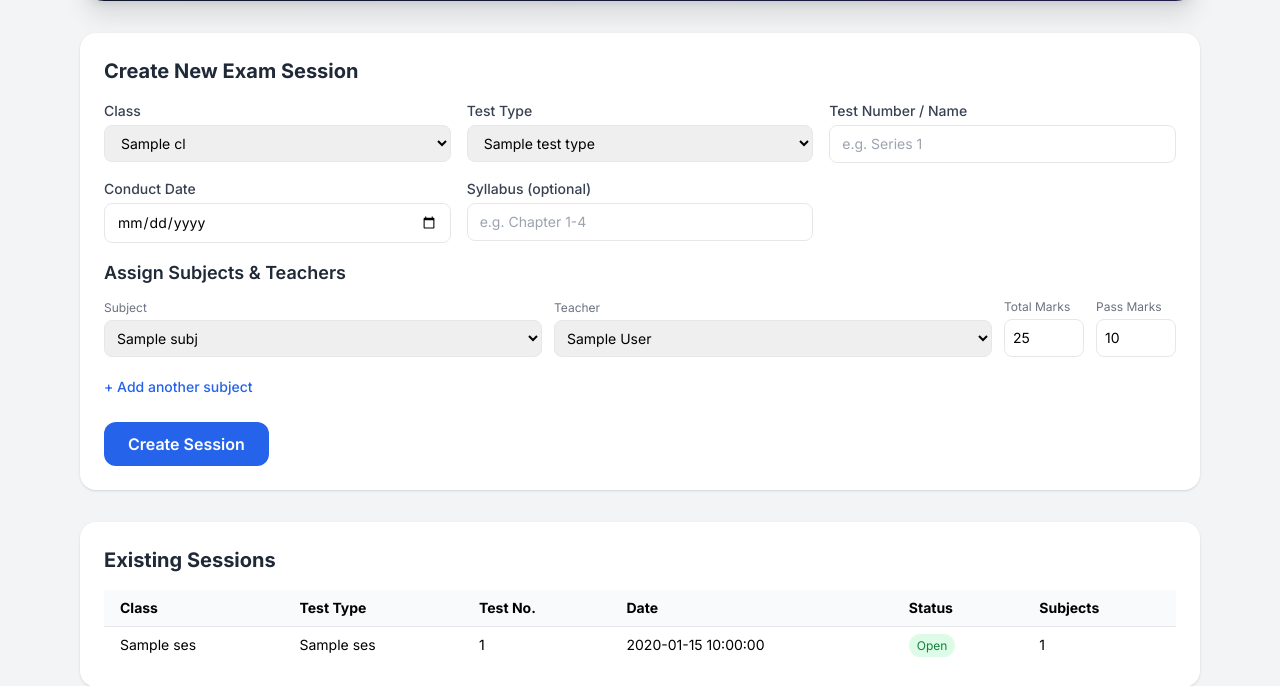
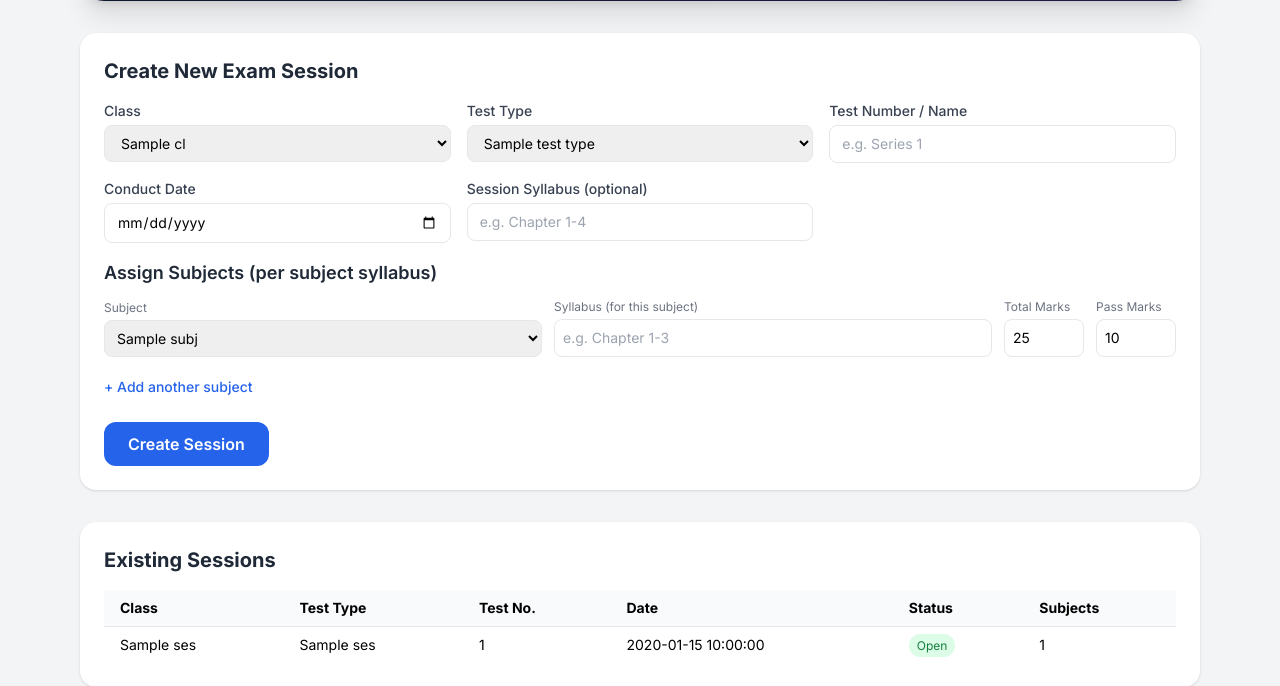
Before and after one commit to jaounabbas5121488-glitch/MPS-Exams-System-, a FastAPI app: template templates/admin_exam_sessions.html in a window 1280 px wide. Shown: the part 167-853 px from the top of the page. Run offline with FastAPI, Linux system fonts and the light colour scheme; the template is opened without the code that fills it: most values are stand-ins (such as "Sample title", 1, 10 or a date in 2020); some libraries are stand-ins or nearby versions.

Commit message:
Updated admin panel design and teacher deactivation logic

```diff
--- a/database.py
+++ b/database.py
@@ -521,10 +521,6 @@ def init_db():
     _add_column_if_missing(cur, "attendance", "check_in_ts", "TEXT")
     _add_column_if_missing(cur, "attendance", "punctuality", "TEXT DEFAULT 'on-time'")
 
-    # is_open defaults to 0 (closed) -- a day only becomes a school day when
-    # the admin explicitly marks it open via the calendar and saves. No row
-    # is ever inserted without an explicit is_open value in this codebase,
-    # but the column default matches that "closed unless marked" rule too.
     cur.execute("""
         CREATE TABLE IF NOT EXISTS school_calendar (
             date TEXT PRIMARY KEY,
@@ -582,7 +578,8 @@ def init_db():
             UNIQUE(teacher_email, date, class_id, subject_id, test_type_id, student_id)
         )
     """)
-        # ------------------------------------------------------------
+
+    # ------------------------------------------------------------
     # NEW TABLES FOR EXAM MARKS SYSTEM
     # ------------------------------------------------------------
     cur.execute("""
@@ -605,7 +602,7 @@ def init_db():
             id INTEGER PRIMARY KEY AUTOINCREMENT,
             session_id INTEGER NOT NULL,
             subject_id INTEGER NOT NULL,
-            teacher_email TEXT NOT NULL,
+            teacher_email TEXT NOT NULL DEFAULT '',
             total_marks REAL NOT NULL,
             passing_marks REAL NOT NULL DEFAULT 0,
             submitted INTEGER NOT NULL DEFAULT 0,
@@ -613,6 +610,8 @@ def init_db():
             FOREIGN KEY (subject_id) REFERENCES subjects(id)
         )
     """)
+
+    _add_column_if_missing(cur, "exam_session_subjects", "syllabus", "TEXT DEFAULT ''")
 
     cur.execute("""
         CREATE TABLE IF NOT EXISTS exam_marks (
--- a/main.py
+++ b/main.py
@@ -589,6 +589,7 @@ def admin_master_data(request: Request):
         "test_types": test_types,
     })
 
+
 @app.post("/admin/master-data/add/subject")
 def add_subject(request: Request, name: str = Form(...)):
     user = require_admin(request)
@@ -615,6 +616,19 @@ def add_test_type(request: Request, name: str = Form(...)):
     return RedirectResponse(url="/admin/master-data", status_code=303)
 
 
+@app.post("/admin/master-data/add/class")
+def add_class(request: Request, name: str = Form(...)):
+    user = require_admin(request)
+    conn = get_db()
+    try:
+        conn.execute("INSERT INTO classes (name) VALUES (?)", (name.strip(),))
+        conn.commit()
+    except Exception:
+        pass
+    conn.close()
+    return RedirectResponse(url="/admin/master-data", status_code=303)
+
+
 @app.post("/admin/master-data/delete/subject/{subject_id}")
 def delete_subject(subject_id: int, request: Request):
     user = require_admin(request)
@@ -633,17 +647,7 @@ def delete_test_type(test_type_id: int, request: Request):
     conn.commit()
     conn.close()
     return RedirectResponse(url="/admin/master-data", status_code=303)
-@app.post("/admin/master-data/add/class")
-def add_class(request: Request, name: str = Form(...)):
-    user = require_admin(request)
-    conn = get_db()
-    try:
-        conn.execute("INSERT INTO classes (name) VALUES (?)", (name.strip(),))
-        conn.commit()
-    except Exception:
-        pass
-    conn.close()
-    return RedirectResponse(url="/admin/master-data", status_code=303)
+
 
 @app.post("/admin/master-data/delete/class/{class_id}")
 def delete_class(class_id: int, request: Request):
@@ -654,6 +658,7 @@ def delete_class(class_id: int, request: Request):
     conn.close()
     return RedirectResponse(url="/admin/master-data", status_code=303)
 
+
 # ===================== ADMIN EXAM SESSIONS =====================
 @app.get("/admin/exam-sessions", response_class=HTMLResponse)
 def admin_exam_sessions(request: Request):
@@ -662,9 +667,6 @@ def admin_exam_sessions(request: Request):
     classes = conn.execute("SELECT * FROM classes ORDER BY name").fetchall()
     subjects = conn.execute("SELECT * FROM subjects ORDER BY name").fetchall()
     test_types = conn.execute("SELECT * FROM test_types ORDER BY name").fetchall()
-    teachers = conn.execute(
-        "SELECT email, full_name FROM users WHERE role = 'teacher' AND status = 'approved' AND is_active = 1 ORDER BY full_name"
-    ).fetchall()
     sessions = conn.execute("""
         SELECT es.*, c.name as class_name, tt.name as test_type_name,
         (SELECT COUNT(*) FROM exam_session_subjects WHERE session_id = es.id) as subject_count
@@ -680,7 +682,6 @@ def admin_exam_sessions(request: Request):
         "classes": classes,
         "subjects": subjects,
         "test_types": test_types,
-        "teachers": teachers,
         "sessions": sessions,
     })
 
@@ -693,14 +694,14 @@ async def admin_create_exam_session(request: Request):
     test_type_id = int(form["test_type_id"])
     test_number = form["test_number"].strip()
     conduct_date = form["conduct_date"].strip()
-    syllabus = form.get("syllabus", "").strip()
+    session_syllabus = form.get("session_syllabus", "").strip()
 
     conn = get_db()
     cur = conn.cursor()
     cur.execute("""
         INSERT INTO exam_sessions (class_id, test_type_id, test_number, conduct_date, syllabus)
         VALUES (?, ?, ?, ?, ?)
-    """, (class_id, test_type_id, test_number, conduct_date, syllabus))
+    """, (class_id, test_type_id, test_number, conduct_date, session_syllabus))
     session_id = cur.lastrowid
 
     idx = 0
@@ -709,13 +710,13 @@ async def admin_create_exam_session(request: Request):
         if subj_key not in form:
             break
         subject_id = int(form[subj_key])
-        teacher_email = form[f"teacher_email_{idx}"].strip()
         total_marks = float(form[f"total_marks_{idx}"])
         passing_marks = float(form[f"passing_marks_{idx}"])
+        syllabus = form.get(f"syllabus_{idx}", "").strip()
         cur.execute("""
-            INSERT INTO exam_session_subjects (session_id, subject_id, teacher_email, total_marks, passing_marks)
-            VALUES (?, ?, ?, ?, ?)
-        """, (session_id, subject_id, teacher_email, total_marks, passing_marks))
+            INSERT INTO exam_session_subjects (session_id, subject_id, teacher_email, total_marks, passing_marks, syllabus)
+            VALUES (?, ?, '', ?, ?, ?)
+        """, (session_id, subject_id, total_marks, passing_marks, syllabus))
         idx += 1
 
     conn.commit()
@@ -738,9 +739,8 @@ def teacher_exam_marks_home(request: Request, session_id: int | None = None):
         JOIN exam_session_subjects ess ON ess.session_id = es.id
         JOIN classes c ON c.id = es.class_id
         JOIN test_types tt ON tt.id = es.test_type_id
-        WHERE ess.teacher_email = ?
         ORDER BY es.conduct_date DESC
-    """, (user["email"],)).fetchall()
+    """).fetchall()
 
     selected_session_id = session_id or (sessions[0]["id"] if sessions else None)
     session_subjects = []
@@ -749,8 +749,8 @@ def teacher_exam_marks_home(request: Request, session_id: int | None = None):
             SELECT ess.*, s.name as subject_name
             FROM exam_session_subjects ess
             JOIN subjects s ON s.id = ess.subject_id
-            WHERE ess.session_id = ? AND ess.teacher_email = ?
-        """, (selected_session_id, user["email"])).fetchall()
+            WHERE ess.session_id = ?
+        """, (selected_session_id,)).fetchall()
     conn.close()
     return templates.TemplateResponse("teacher_exam_marks.html", {
         "request": request,
@@ -775,9 +775,9 @@ def marks_entry_grid(request: Request, session_subject_id: int):
         JOIN classes c ON c.id = es.class_id
         WHERE ess.id = ?
     """, (session_subject_id,)).fetchone()
-    if not ss or ss["teacher_email"] != user["email"]:
+    if not ss:
         conn.close()
-        return RedirectResponse(url="/test-marks?error=unauthorized", status_code=303)
+        return RedirectResponse(url="/test-marks?error=not_found", status_code=303)
 
     tpl = conn.execute("SELECT * FROM class_templates WHERE class_id = ?", (ss["class_id"],)).fetchone()
     extra_columns = json.loads(tpl["extra_columns"]) if tpl else []
@@ -816,11 +816,11 @@ async def save_marks_new(request: Request):
     session_id = int(form["session_id"])
 
     conn = get_db()
-    ss = conn.execute("SELECT * FROM exam_session_subjects WHERE id = ? AND teacher_email = ?",
-                      (session_subject_id, user["email"])).fetchone()
+    ss = conn.execute("SELECT * FROM exam_session_subjects WHERE id = ?",
+                      (session_subject_id,)).fetchone()
     if not ss:
         conn.close()
-        return RedirectResponse(url="/test-marks?error=unauthorized", status_code=303)
+        return RedirectResponse(url="/test-marks?error=not_found", status_code=303)
 
     conn.execute("DELETE FROM exam_marks WHERE session_subject_id = ?", (session_subject_id,))
 
@@ -855,10 +855,9 @@ def admin_exam_status(request: Request):
     sessions = []
     for sess in session_rows:
         subjects = conn.execute("""
-            SELECT ess.*, s.name as subject_name, u.full_name as teacher_name
+            SELECT ess.*, s.name as subject_name
             FROM exam_session_subjects ess
             JOIN subjects s ON s.id = ess.subject_id
-            JOIN users u ON u.email = ess.teacher_email
             WHERE ess.session_id = ?
         """, (sess["id"],)).fetchall()
         sess_dict = dict(sess)
--- a/templates/admin_exam_sessions.html
+++ b/templates/admin_exam_sessions.html
@@ -43,12 +43,12 @@
         <input type="date" name="conduct_date" required class="w-full border rounded-lg px-3 py-2 text-sm">
       </div>
       <div>
-        <label class="block text-sm font-medium text-gray-700 mb-1">Syllabus (optional)</label>
-        <input type="text" name="syllabus" placeholder="e.g. Chapter 1-4" class="w-full border rounded-lg px-3 py-2 text-sm">
+        <label class="block text-sm font-medium text-gray-700 mb-1">Session Syllabus (optional)</label>
+        <input type="text" name="session_syllabus" placeholder="e.g. Chapter 1-4" class="w-full border rounded-lg px-3 py-2 text-sm">
       </div>
     </div>
 
-    <h3 class="text-lg font-semibold text-gray-800 mb-3">Assign Subjects & Teachers</h3>
+    <h3 class="text-lg font-semibold text-gray-800 mb-3">Assign Subjects (per subject syllabus)</h3>
     <div id="subjects-container">
       <div class="subject-row flex flex-wrap items-end gap-3 mb-3">
         <div class="flex-1 min-w-[150px]">
@@ -59,13 +59,9 @@
             {% endfor %}
           </select>
         </div>
-        <div class="flex-1 min-w-[150px]">
-          <label class="block text-xs text-gray-500 mb-1">Teacher</label>
-          <select name="teacher_email_0" class="w-full border rounded-lg px-2 py-2 text-sm">
-            {% for t in teachers %}
-            <option value="{{ t.email }}">{{ t.full_name }}</option>
-            {% endfor %}
-          </select>
+        <div class="flex-1 min-w-[200px]">
+          <label class="block text-xs text-gray-500 mb-1">Syllabus (for this subject)</label>
+          <input type="text" name="syllabus_0" placeholder="e.g. Chapter 1-3" class="w-full border rounded-lg px-2 py-2 text-sm">
         </div>
         <div class="w-20">
           <label class="block text-xs text-gray-500 mb-1">Total Marks</label>
@@ -135,7 +131,7 @@ document.addEventListener('DOMContentLoaded', function() {
   document.getElementById('add-subject').addEventListener('click', function() {
     const container = document.getElementById('subjects-container');
     const template = container.querySelector('.subject-row').cloneNode(true);
-    // Update name attributes
+    // Update name attributes for subject, syllabus, total_marks, passing_marks
     template.querySelectorAll('select, input').forEach(el => {
       if (el.name) {
         el.name = el.name.replace(/_\d+$/, '_' + subjectCount);
```
